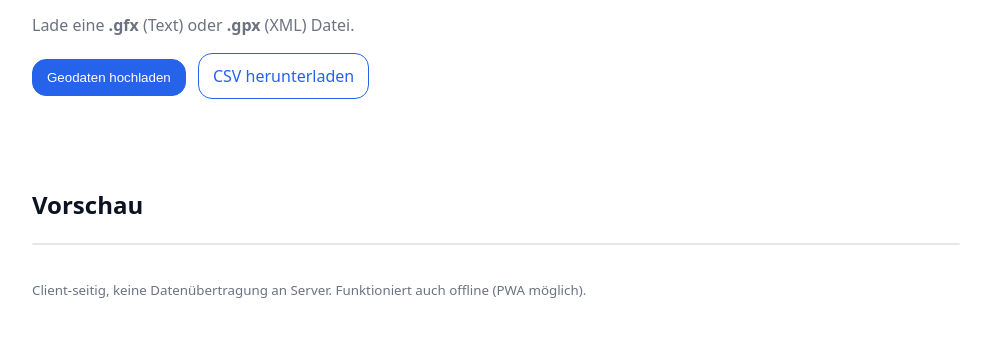
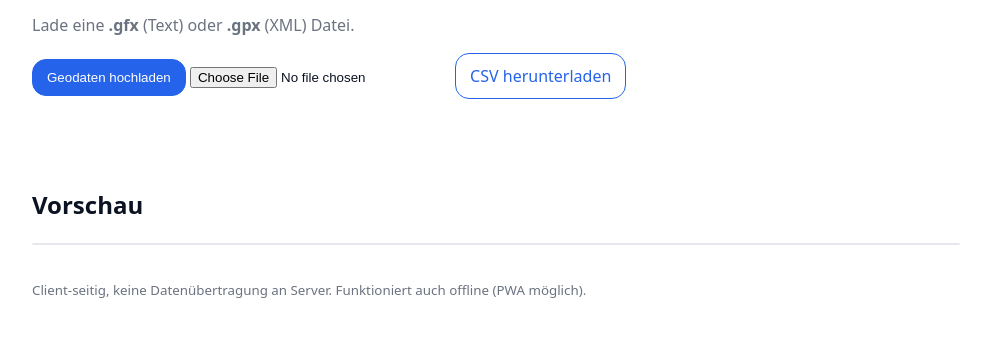
Before and after one commit to Pfeil-Blaulach/gps-data-extractor, a plain HTML site: page index.html in a window 1280 px wide. Shown: the part 83-420 px from the top of the page, without its empty margins (144-1135 px from the left). Drawn offline with Linux system fonts and the light colour scheme.

Commit message:
Update index.html

```diff
--- a/index.html
+++ b/index.html
@@ -11,7 +11,7 @@
     <h1>Geodaten hochladen</h1>
     <p class="subtle">Lade eine <strong>.gfx</strong> (Text) oder <strong>.gpx</strong> (XML) Datei.</p>
     <button id="uploadBtn" type="button">Geodaten hochladen</button>
-    <input id="fileInput" type="file" accept=".gfx,.gpx,text/plain,application/xml" hidden />
+    <input id="fileInput" type="file" accept=".gpx,text/plain,application/xml"  />
     <a id="downloadCsv" href="#" download="geodaten.csv" class="secondary" hidden>CSV herunterladen</a>
     <div id="status" role="status" aria-live="polite"></div>
   </header>
```
